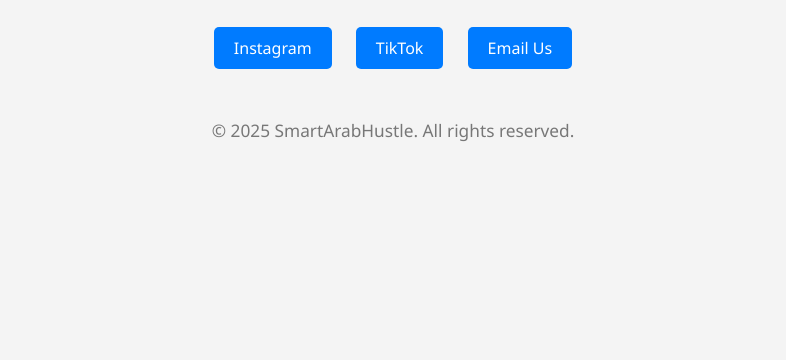
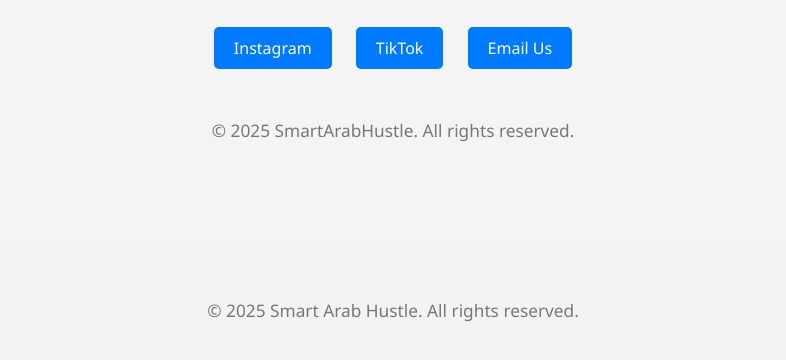
Before and after one commit to smartarabhustle/smartarabhustle, a plain HTML site: page index.html in a window 1280 px wide. Shown: the part 286-646 px from the top of the page, without its empty margins (247-1033 px from the left). Drawn offline with Linux system fonts and the light colour scheme.

Commit message:
Update index.html

```diff
--- a/index.html
+++ b/index.html
@@ -22,3 +22,6 @@
     </div>
 </body>
 </html>
+<footer style="text-align: center; padding: 40px 20px; background-color: #f3f3f3;">
+  <p>© 2025 Smart Arab Hustle. All rights reserved.</p>
+</footer>
```
